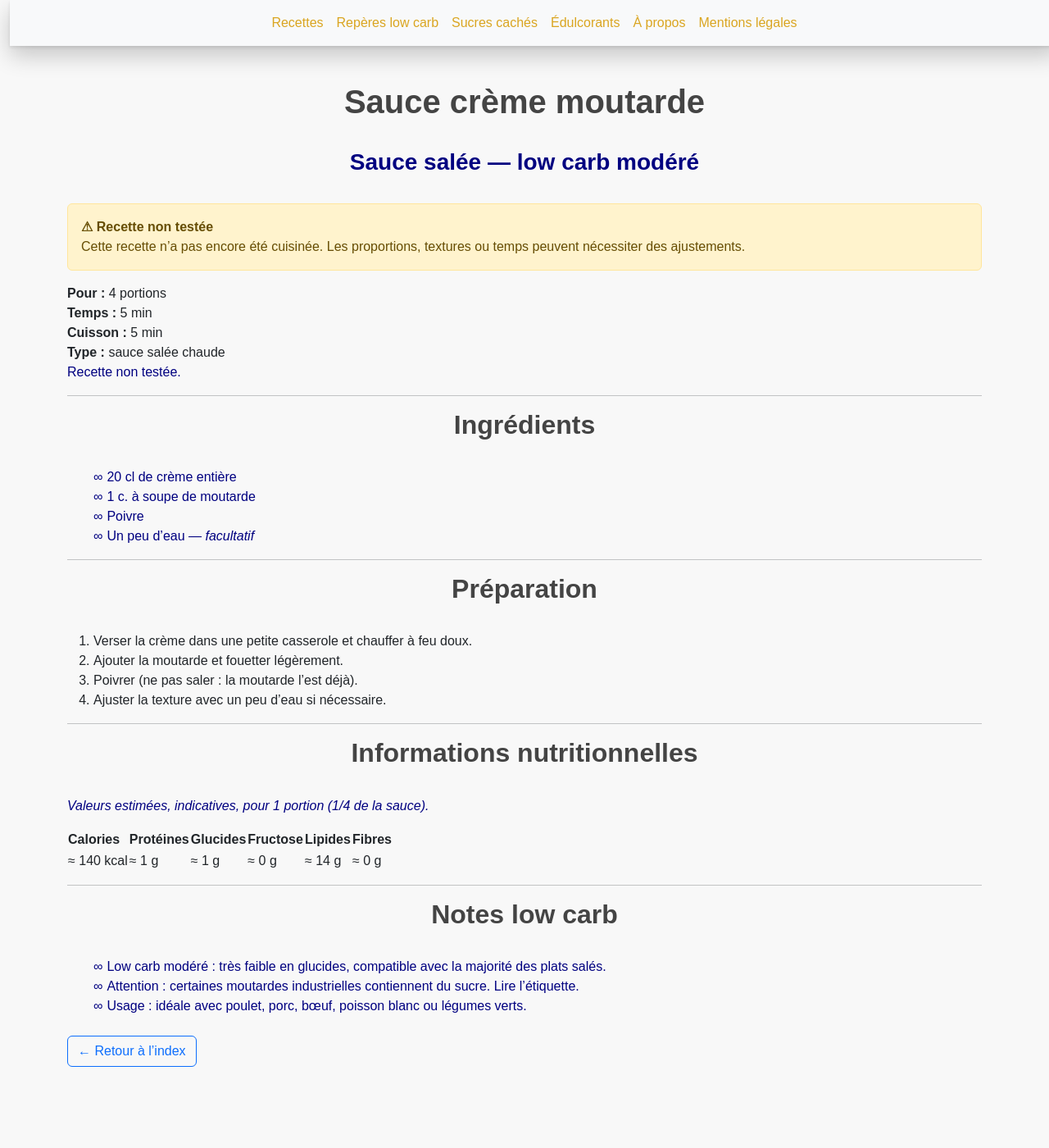
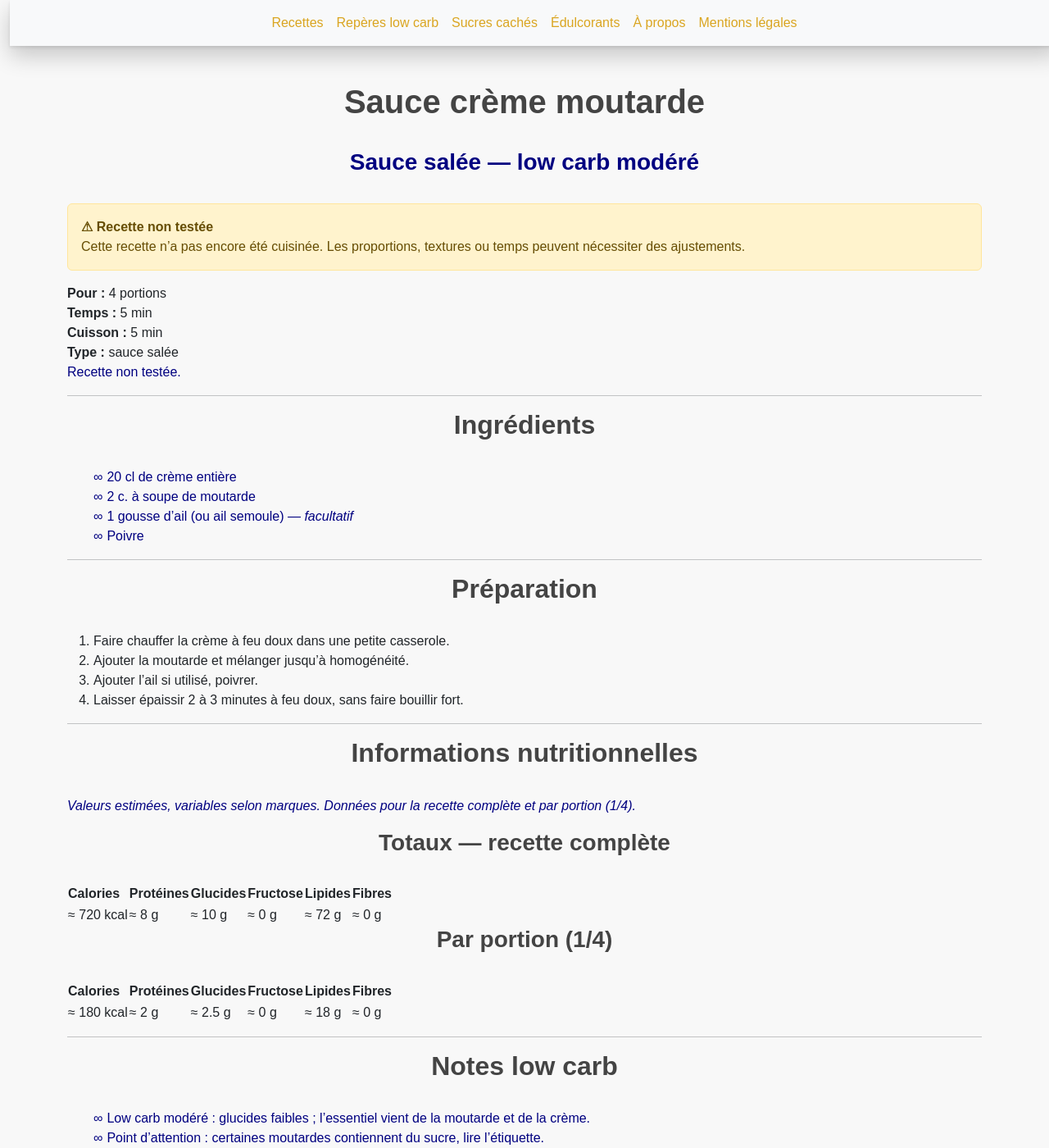
Before and after one commit to laurie-boissay/laurie-boissay.github.io, a Jekyll site: the page built from recettes/sauce-creme-moutarde.html, in a window 1280 px wide and 1400 px high. Shown: the whole window at 82% size. Built offline with Jekyll 4.4.1, drawn with Linux system fonts in a browser that asks for light colours.

Commit message:
Update sauce-creme-moutarde.html

```diff
--- a/recettes/sauce-creme-moutarde.html
+++ b/recettes/sauce-creme-moutarde.html
@@ -1,7 +1,7 @@
 ---
 layout: recipe
-title: "Sauce crème moutarde low carb"
-description: "Sauce salée low carb à base de crème et de moutarde. Base rapide pour viandes, poissons ou légumes."
+title: "Sauce crème moutarde"
+description: "Sauce crème moutarde, simple et rapide, compatible low carb pour plats salés."
 recipe_title: "Sauce crème moutarde"
 recipe_subtitle: "Sauce salée — low carb modéré"
 recipe_group: "Bases"
@@ -24,14 +24,14 @@ extra_head: |
     "recipeCategory": "Bases",
     "recipeIngredient": [
       "20 cl de crème entière",
-      "1 c. à soupe de moutarde",
-      "Poivre",
-      "Eau (facultatif, pour ajuster la texture)"
+      "2 c. à soupe de moutarde",
+      "1 gousse d'ail (facultatif)",
+      "Poivre"
     ],
     "recipeInstructions": [
       { "@type": "HowToStep", "text": "Faire chauffer la crème à feu doux." },
       { "@type": "HowToStep", "text": "Ajouter la moutarde et mélanger." },
-      { "@type": "HowToStep", "text": "Poivrer, ajuster la texture avec un peu d’eau si besoin." }
+      { "@type": "HowToStep", "text": "Ajouter l’ail si utilisé, poivrer, laisser épaissir 2 à 3 minutes." }
     ]
   }
   </script>
@@ -42,7 +42,7 @@ extra_head: |
     <div><strong>Pour :</strong> 4 portions</div>
     <div><strong>Temps :</strong> 5 min</div>
     <div><strong>Cuisson :</strong> 5 min</div>
-    <div><strong>Type :</strong> sauce salée chaude</div>
+    <div><strong>Type :</strong> sauce salée</div>
   </div>
   <p class="recipe-lead__note">
     <strong>Recette non testée.</strong>
@@ -55,9 +55,9 @@ extra_head: |
 
 <ul class="recipe-ingredients">
   <li><strong>20 cl</strong> de crème entière</li>
-  <li><strong>1 c. à soupe</strong> de moutarde</li>
+  <li><strong>2 c. à soupe</strong> de moutarde</li>
+  <li><strong>1</strong> gousse d’ail (ou ail semoule) — <em>facultatif</em></li>
   <li>Poivre</li>
-  <li>Un peu d’eau — <em>facultatif</em></li>
 </ul>
 
 <hr>
@@ -65,10 +65,10 @@ extra_head: |
 <h2>Préparation</h2>
 
 <ol class="recipe-steps">
-  <li>Verser la crème dans une petite casserole et chauffer à feu doux.</li>
-  <li>Ajouter la moutarde et fouetter légèrement.</li>
-  <li>Poivrer (ne pas saler : la moutarde l’est déjà).</li>
-  <li>Ajuster la texture avec un peu d’eau si nécessaire.</li>
+  <li>Faire chauffer la crème à feu doux dans une petite casserole.</li>
+  <li>Ajouter la moutarde et mélanger jusqu’à homogénéité.</li>
+  <li>Ajouter l’ail si utilisé, poivrer.</li>
+  <li>Laisser épaissir 2 à 3 minutes à feu doux, sans faire bouillir fort.</li>
 </ol>
 
 <hr>
@@ -76,10 +76,11 @@ extra_head: |
 <h2>Informations nutritionnelles</h2>
 
 <p class="recipe-nutrition__disclaimer">
-  <em>Valeurs estimées, indicatives, pour 1 portion (1/4 de la sauce).</em>
+  <em>Valeurs estimées, variables selon marques. Données pour la recette complète et par portion (1/4).</em>
 </p>
 
 <div class="recipe-nutrition">
+  <h3>Totaux — recette complète</h3>
   <table class="recipe-table">
     <thead>
       <tr>
@@ -93,11 +94,35 @@ extra_head: |
     </thead>
     <tbody>
       <tr>
-        <td>≈ 140 kcal</td>
-        <td>≈ 1 g</td>
-        <td>≈ 1 g</td>
+        <td>≈ 720 kcal</td>
+        <td>≈ 8 g</td>
+        <td>≈ 10 g</td>
         <td>≈ 0 g</td>
-        <td>≈ 14 g</td>
+        <td>≈ 72 g</td>
+        <td>≈ 0 g</td>
+      </tr>
+    </tbody>
+  </table>
+
+  <h3>Par portion (1/4)</h3>
+  <table class="recipe-table">
+    <thead>
+      <tr>
+        <th>Calories</th>
+        <th>Protéines</th>
+        <th>Glucides</th>
+        <th>Fructose</th>
+        <th>Lipides</th>
+        <th>Fibres</th>
+      </tr>
+    </thead>
+    <tbody>
+      <tr>
+        <td>≈ 180 kcal</td>
+        <td>≈ 2 g</td>
+        <td>≈ 2.5 g</td>
+        <td>≈ 0 g</td>
+        <td>≈ 18 g</td>
         <td>≈ 0 g</td>
       </tr>
     </tbody>
@@ -109,7 +134,6 @@ extra_head: |
 <h2>Notes low carb</h2>
 
 <ul class="recipe-notes">
-  <li><strong>Low carb modéré :</strong> très faible en glucides, compatible avec la majorité des plats salés.</li>
-  <li><strong>Attention :</strong> certaines moutardes industrielles contiennent du sucre. Lire l’étiquette.</li>
-  <li><strong>Usage :</strong> idéale avec poulet, porc, bœuf, poisson blanc ou légumes verts.</li>
+  <li><strong>Low carb modéré :</strong> glucides faibles ; l’essentiel vient de la moutarde et de la crème.</li>
+  <li><strong>Point d’attention :</strong> certaines moutardes contiennent du sucre, lire l’étiquette.</li>
 </ul>
```
Also changed, not shown: other parts of recettes/sauce-creme-moutarde.html (+1 -1 lines).
